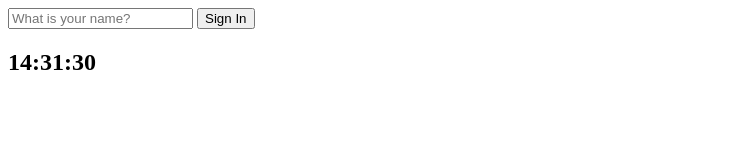
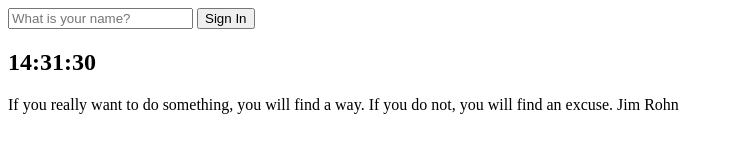
Before and after one commit to MOONJJJJJ/javascript-for-beginners, a plain HTML site: page index.html in a window 1280 px wide. Shown: the whole page, without its empty margins (0-733 px from the left). Drawn offline with Linux system fonts and the light colour scheme.

Commit message:
6.0 Quotes

```diff
--- a/index.html
+++ b/index.html
@@ -14,8 +14,12 @@
     </form>
     <h1 id="greeting" class="hidden"></h1>
     <h2 id="clock">00:00</h2>
+    <div id="quote">
+        <span></span>
+        <span></span>
+    </div>
     <script src="js/greetings.js"></script>
     <script src="js/clock.js"></script>
-
+    <script src="js/quotes.js"></script>
 </body>
 </html>
--- /dev/null
+++ b/js/quotes.js
@@ -0,0 +1,50 @@
+const quotes = [
+    {
+    quote: 'I never dreamed about success, I worked for it',
+    author: 'Estee Lauder'
+    },
+    {
+    quote: 'Do not try to be original, just try to be good.',
+    author: 'Paul Rand'
+    },
+    {
+    quote: 'Do not be afraid to give up the good to go for the great',
+    author: 'John D. Rockefeller'
+    },
+    {
+    quote: 'If you cannot fly then run. If you cannot run, then walk. And if you cannot walk, then crawl, but whatever you do, you have to keep moving forward.',
+    author: 'Martin Luther King Jr.'
+    },
+    {
+    quote: 'Our greatest weakness lies in giving up. The most certain way to succeed is always to try just one more time.',
+    author: 'Thomas Edison'
+    },
+    {
+    quote: 'The fastest way to change yourself is to hang out with people who are already the way you want to be',
+    author: 'REid Hoffman'
+    },
+    {
+    quote: 'Money is like gasoline during a road trip. You do not want to run out of gas on your trip, but you are not doing a tour of gas stations',
+    author: 'Tim O Reilly'
+    },
+    {
+    quote: 'Some people dream of success, while other people get up every morning and make it happen',
+    author: 'Wayne Huizenga'
+    },
+    {
+    quote: 'The only thing worse than starting something and falling.. is not starting something',
+    author: 'SEth Godin'
+    },
+    {
+    quote: 'If you really want to do something, you will find a way. If you do not, you will find an excuse.',
+    author: 'Jim Rohn'
+    },
+    ];
+
+    const quote = document.querySelector("#quote span:first-child");
+    const author = document.querySelector("#quote span:last-child");
+
+    const todayQuote = quotes[Math.floor(Math.random() * quotes.length)];
+
+    quote.innerText = todayQuote.quote;
+    author.innerText = todayQuote.author;
```
